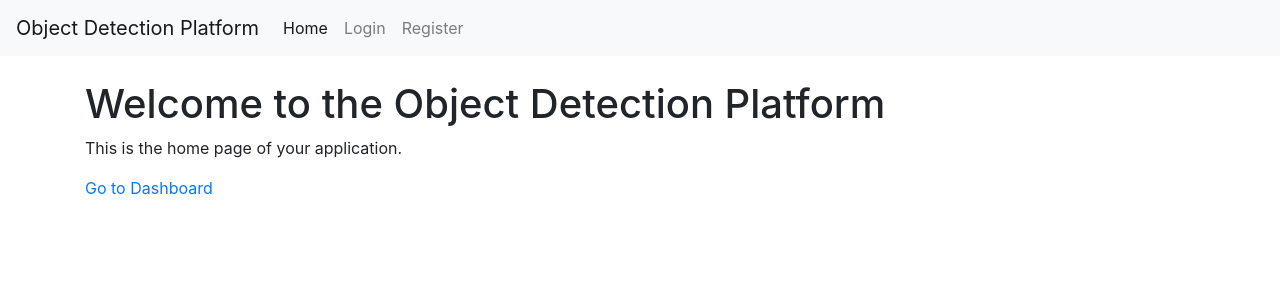
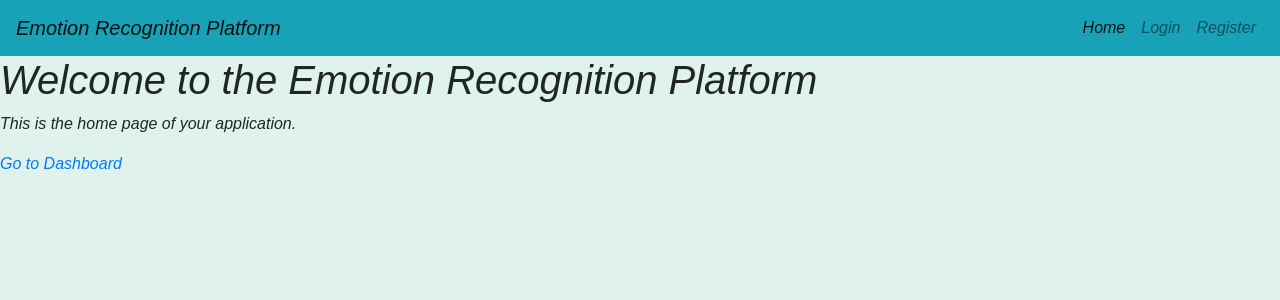
Before and after one commit to Alexey-Arzhannikov/Django, a Django app: page /recognition/ in a window 1280 px wide. Shown: the top 300 px of the page. Run offline with Django 5.2, Linux system fonts and the light colour scheme; some libraries are stand-ins or nearby versions.

Commit message:
04.11.24

```diff
--- a/EmotionRecognitionSite/EmotionRecognitionSite/settings.py
+++ b/EmotionRecognitionSite/EmotionRecognitionSite/settings.py
@@ -123,6 +123,11 @@ USE_TZ = True
 
 STATIC_URL = 'static/'
 
+STATICFILES_DIRS = [
+    os.path.join(BASE_DIR, 'static'),
+]
+
+
 # Default primary key field type
 # https://docs.djangoproject.com/en/5.1/ref/settings/#default-auto-field
 
--- a/EmotionRecognitionSite/recognition/templates/recognition/base.html
+++ b/EmotionRecognitionSite/recognition/templates/recognition/base.html
@@ -1,20 +1,21 @@
 <!DOCTYPE html>
+{% load static %}
 <html>
 <head>
-    <title>{% block title %}Face Detection Platform{% endblock %}</title>
-    <!-- Include Bootstrap CSS -->
+    <title>{% block title %}ERP{% endblock %}</title>
     <link rel="stylesheet" href="https://stackpath.bootstrapcdn.com/bootstrap/4.5.2/css/bootstrap.min.css">
+    <link rel="stylesheet" type="text/css" href='{% static "style.css" %}'>
 </head>
 <body>
     <header>
-        <!-- Bootstrap Navbar -->
-        <nav class="navbar navbar-expand-lg navbar-light bg-light">
-            <a class="navbar-brand" href="{% url 'recognition:home' %}">Object Detection Platform</a>
+
+        <nav class="navbar navbar-expand-lg navbar-light bg-info">
+            <a class="navbar-brand" href="{% url 'recognition:home' %}">Emotion Recognition Platform</a>
             <button class="navbar-toggler" type="button" data-toggle="collapse" data-target="#navbarNav" aria-controls="navbarNav" aria-expanded="false" aria-label="Toggle navigation">
                 <span class="navbar-toggler-icon"></span>
             </button>
             <div class="collapse navbar-collapse" id="navbarNav">
-                <ul class="navbar-nav">
+                <ul class="navbar-nav ml-auto">
                     <li class="nav-item active">
                         <a class="nav-link" href="{% url 'recognition:home' %}">Home</a>
                     </li>
@@ -37,10 +38,10 @@
             </div>
         </nav>
     </header>
-    <main class="container mt-4">
+    <main>
         {% block content %}{% endblock %}
     </main>
-    <!-- Bootstrap and other dependencies should be loaded right before the closing body tag -->
+
     <script src="https://code.jquery.com/jquery-3.5.1.min.js"></script>
     <script src="https://cdn.jsdelivr.net/npm/@popperjs/core@2.9.2/dist/umd/popper.min.js"></script>
     <script src="https://stackpath.bootstrapcdn.com/bootstrap/4.5.2/js/bootstrap.min.js"></script>
--- a/EmotionRecognitionSite/recognition/templates/recognition/dashboard.html
+++ b/EmotionRecognitionSite/recognition/templates/recognition/dashboard.html
@@ -3,7 +3,6 @@
 {% block content %}
 <h2>Dashboard</h2>
 <a href="{% url 'recognition:add_image_feed' %}" class="btn btn-primary mb-3">Add Image</a>
-<a href="{% url 'recognition:add_video_feed' %}" class="btn btn-primary mb-3">Add Video</a>
 
 {% for feed in image_feeds %}
 <div class="card mb-3">
--- a/EmotionRecognitionSite/recognition/templates/recognition/home.html
+++ b/EmotionRecognitionSite/recognition/templates/recognition/home.html
@@ -1,7 +1,7 @@
 {% extends "recognition/base.html" %}
 
 {% block content %}
-<h1>Welcome to the Object Detection Platform</h1>
+<h1>Welcome to the Emotion Recognition Platform</h1>
 <p>This is the home page of your application.</p>
 <a href="{% url 'recognition:dashboard' %}">Go to Dashboard</a>
 {% endblock %}
--- a/EmotionRecognitionSite/recognition/templates/recognition/login.html
+++ b/EmotionRecognitionSite/recognition/templates/recognition/login.html
@@ -7,5 +7,4 @@
     {{ form.as_p }}
     <button type="submit">Login</button>
 </form>
-<a href="{% url 'recognition:register' %}">Register</a>
 {% endblock %}
--- a/EmotionRecognitionSite/recognition/templates/recognition/register.html
+++ b/EmotionRecognitionSite/recognition/templates/recognition/register.html
@@ -7,5 +7,4 @@
     {{ form.as_p }}
     <button type="submit">Register</button>
 </form>
-<a href="{% url 'recognition:login' %}">Login</a>
 {% endblock %}
--- a/EmotionRecognitionSite/recognition/urls.py
+++ b/EmotionRecognitionSite/recognition/urls.py
@@ -1,6 +1,6 @@
 from django.urls import path
 
-from .views import home, register, user_login, user_logout, dashboard, add_image_feed, add_video_feed, process_image_feed, delete_image
+from .views import home, register, user_login, user_logout, dashboard, add_image_feed, process_image_feed, delete_image
 
 from django.conf import settings
 from django.conf.urls.static import static
@@ -14,6 +14,5 @@ urlpatterns = [
     path('dashboard/', dashboard, name='dashboard'),
     path('process/<int:feed_id>/', process_image_feed, name='process_feed'),
     path('add-image-feed/', add_image_feed, name='add_image_feed'),
-    path('add-video-feed/', add_video_feed, name='add_video_feed'),
     path('image/delete/<int:image_id>/', delete_image, name='delete_image'),
 ]+ static(settings.MEDIA_URL, document_root=settings.MEDIA_ROOT)
--- a/EmotionRecognitionSite/recognition/views.py
+++ b/EmotionRecognitionSite/recognition/views.py
@@ -3,8 +3,8 @@ from django.contrib.auth import login, logout
 from django.contrib.auth.forms import UserCreationForm, AuthenticationForm
 from django.contrib.auth.decorators import login_required
 
-from .forms import ImageFeedForm,VideoFeedForm
-from .models import ImageFeed, RecognizedEmotion
+from .forms import ImageFeedForm
+from .models import ImageFeed
 from .utils import process_image
 # Create your views here.
 
@@ -63,18 +63,6 @@ def add_image_feed(request):
         form = ImageFeedForm()
     return render(request, 'recognition/add_image_feed.html', {'form': form})
 
-@login_required
-def add_video_feed(request):
-    if request.method == 'POST':
-        form = VideoFeedForm(request.POST, request.FILES)
-        if form.is_valid():
-            video_feed = form.save(commit=False)
-            video_feed.user = request.user
-            video_feed.save()
-            return redirect('recognition:dashboard')
-    else:
-        form = VideoFeedForm()
-    return render(request, 'recognition/add_video_feed.html', {'form': form})
 
 @login_required
 def process_image_feed(request, feed_id):
--- /dev/null
+++ b/EmotionRecognitionSite/static/style.css
@@ -0,0 +1,49 @@
+* {
+    font-family: "Poppins", sans-serif;
+    font-weight: 400;
+    font-style: italic;
+}
+
+html, main {
+    background-color: #DFF2EB;
+    margin: 0;
+    padding: 0;
+}
+
+.button-block{
+    text-align: center;
+}
+
+input:focus {
+    -webkit-box-shadow: 0px 0px 100px 45px rgba(27, 200, 172, 0.62);
+    -moz-box-shadow: 0px 0px 100px 45px rgba(27, 200, 172, 0.62);
+    box-shadow: 0px 0px 100px 45px rgba(27, 200, 172, 0.62);
+}
+
+button{
+    font-size: 12px;
+    outline: none;
+    border: 1px solid #20B2AA;
+    border-radius: 5px;
+    padding: 0.2rem 0.5rem;
+    background-color: inherit;
+    color: black;
+    font-weight: 600;
+    cursor: pointer;
+    width: 5%;
+}
+
+button:hover {
+    background-color: #66CDAA;
+}
+
+input {
+    font-size: 12px;
+    outline: none;
+    border: 1px solid #20B2AA;
+    border-radius: 5px;
+    padding: 0.2rem 0.5rem;
+    background-color: inherit;
+    color: black;
+    font-weight: 600;
+}
```
Also changed, not shown: EmotionRecognitionSite/recognition/forms.py (+1 -14 lines), EmotionRecognitionSite/recognition/models.py (+0 -14 lines), EmotionRecognitionSite/recognition/templates/recognition/add_video_feed.html (deleted, +0 -10 lines), EmotionRecognitionSite/recognition/migrations/0008_remove_videofeed_user_delete_videoemotion_and_more.py (added).
